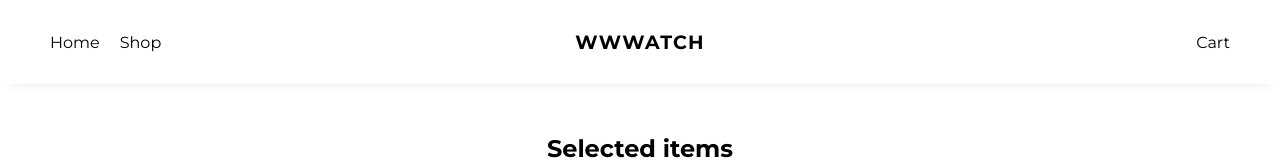
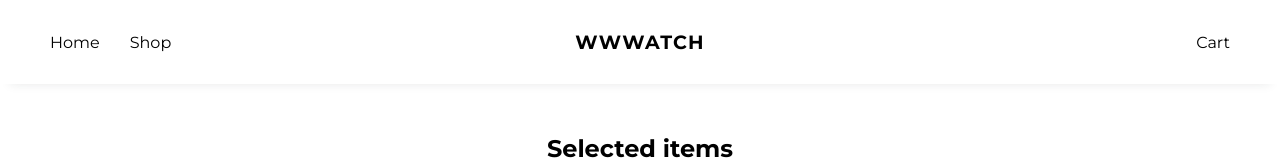
Before and after one commit to ArtemiiHH/shopping-cart, a React (Vite) app: page /cart in a window 1280 px wide. Shown: the top 160 px of the page. Built offline with nearby package versions, Linux system fonts and the light colour scheme; a web font is replaced by a local one.

Commit message:
Add gap to Header

```diff
--- a/src/components/card/Card.module.css
+++ b/src/components/card/Card.module.css
@@ -1,5 +1,5 @@
 .card {
-  background-color: rgb(235, 235, 235);
+  background-color: #f2f2f2;
   border-radius: 20px;
   height: auto;
   width: 300px;
@@ -10,6 +10,7 @@
   justify-content: center;
   align-items: center;
   transition: 0.3s;
+  border: 1px solid rgba(0, 0, 0, 0.05);
 }
 
 .card * {
--- a/src/components/header/Header.module.css
+++ b/src/components/header/Header.module.css
@@ -15,6 +15,7 @@
   margin: 0;
   padding: 0;
   list-style: none;
+  gap: 30px;
 }
 
 /* Left / Right zones must be allowed to shrink */
--- a/src/pages/shop/Shop.module.css
+++ b/src/pages/shop/Shop.module.css
@@ -7,7 +7,6 @@
   display: flex;
   flex: 1;
   flex-wrap: wrap;
-  /* padding: 30px; */
   gap: 20px;
   height: auto;
   justify-content: center;
```
